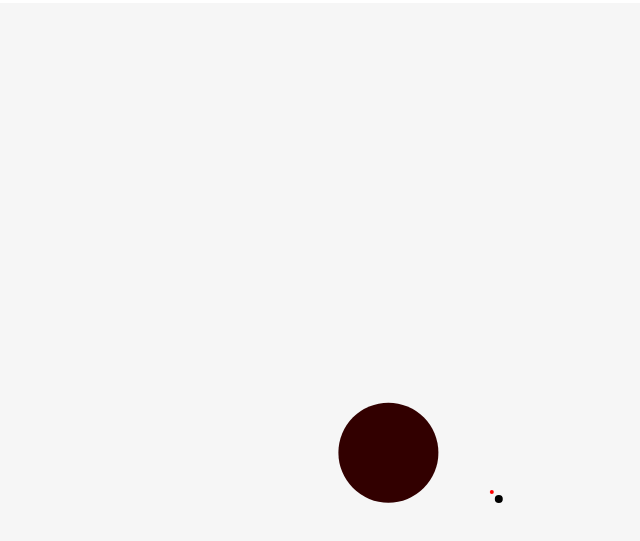
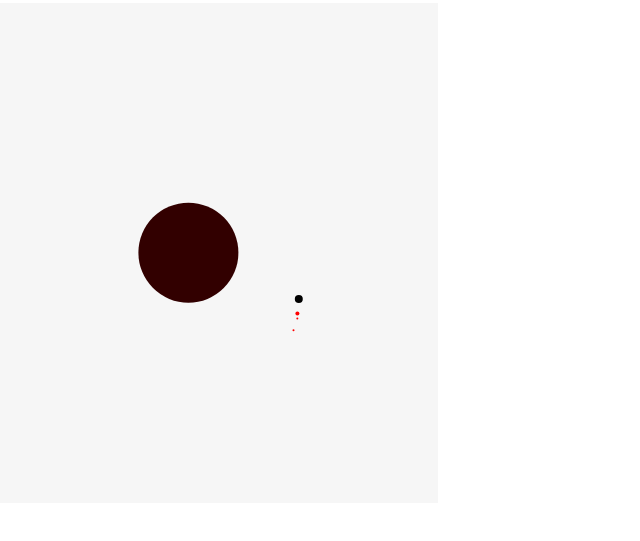
Before and after one commit to whcass/animation, a plain HTML site: page anims/moontest/moontest.html in a window 1280 px wide. Shown: the part 5-546 px from the top of the page, without its empty margins (70-710 px from the left). Drawn offline with nearby package versions, Linux system fonts and the light colour scheme.

Commit message:
MOAR MOONS
MOAR MOONS.......obviously...what else am I going to do with that
summary?

```diff
--- a/anims/moontest/js/moontest.js
+++ b/anims/moontest/js/moontest.js
@@ -67,9 +67,9 @@ moontest = {
         /*The Moon*/
         var moon = new moontest.Planet(
             2 * Math.PI,
-            1,
+            -1,
             2,
-            10,
+            20,
             moontest.planetsObj['earth'].initialX,
             moontest.planetsObj['earth'].initialY,
             'rgb(255,0,0)',
@@ -79,6 +79,33 @@ moontest = {
 
 
         moontest.planetsObj['moon'] = moon;
+        /*The Moon's moon*/
+        var moonsmoon = new moontest.Planet(
+            2 * Math.PI,
+            1,
+            1,
+            5,
+            moontest.planetsObj['moon'].initialX,
+            moontest.planetsObj['moon'].initialY,
+            'rgb(255,0,0)',
+            moontest.planetsObj['moon'].incrementer*10,
+            'moon'
+        );
+        moontest.planetsObj['moonsmoon'] = moonsmoon;
+
+        /*The Moon's moon's moon*/
+        var moonsmoonsmoon = new moontest.Planet(
+            2 * Math.PI,
+            -1,
+            1,
+            40,
+            moontest.planetsObj['moonsmoon'].initialX,
+            moontest.planetsObj['moonsmoon'].initialY,
+            'rgb(255,0,0)',
+            moontest.planetsObj['moonsmoon'].incrementer*2,
+            'moonsmoon'
+        );
+        moontest.planetsObj['moonsmoonsmoon'] = moonsmoonsmoon;
     },
 
     initUpdateFunc: function () {
@@ -86,7 +113,7 @@ moontest = {
             this.angle += this.sign * this.incrementer;
 
             if(this.orbiting !== ''){
-                this.currentX = moontest.planetsObj[this.orbiting].currentX + (this.rotationRadius) * Math.cos(this.angle);
+                this.currentX = moontest.planetsObj[this.orbiting].currentX + (this.rotationRadius) * (Math.cos(this.angle)/10);
                 this.currentY = moontest.planetsObj[this.orbiting].currentY + (this.rotationRadius) * Math.sin(this.angle);
             }else{
                 this.currentX = this.initialX + this.rotationRadius * Math.cos(this.angle);
--- a/anims/moontest/moontest.html
+++ b/anims/moontest/moontest.html
@@ -6,7 +6,7 @@
 
 </head>
 <body>
-<canvas id="myCanvas" width="900" height="900"></canvas>
+<canvas id="myCanvas" width="500" height="500"></canvas>
 </body>
 <script src="https://ajax.googleapis.com/ajax/libs/jquery/3.1.0/jquery.min.js"></script>
 <script src="js/moontest.js"></script>
```
